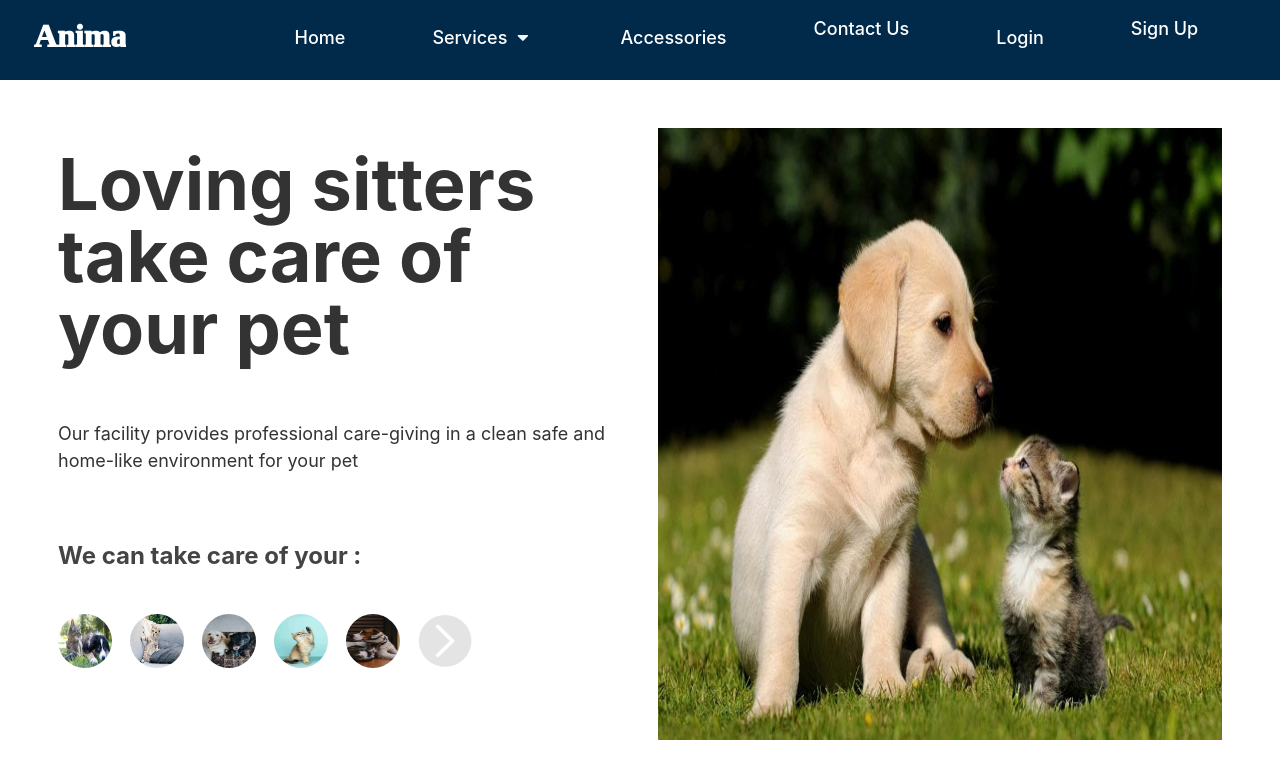
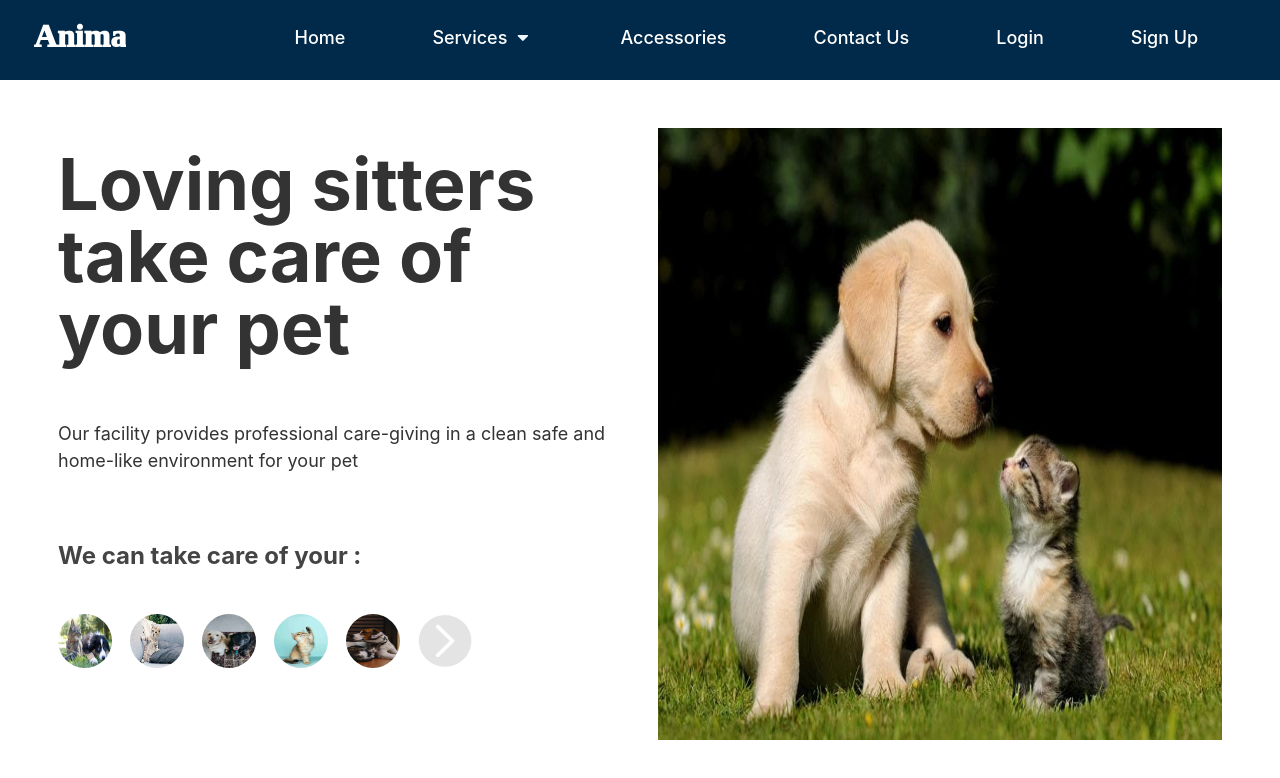
Before and after one commit to Devrangasamy/Anima, a React (Create React App) app in the folder client/: page / in a window 1280 px wide. Shown: the top 778 px of the page. Built offline with nearby package versions, Linux system fonts and the light colour scheme.

Commit message:
"Updates in the nav bar"

```diff
--- a/client/src/components/Navbar/Navbar.js
+++ b/client/src/components/Navbar/Navbar.js
@@ -84,7 +84,7 @@ function Navbar() {
               Accessories
             </Link>
           </li>
-          <li className="nav-item">
+          <li className="nav-items">
             <Link
               to="/contactus"
               className="nav-links"
@@ -114,7 +114,7 @@ function Navbar() {
           )}
           {/* <Profile trigger={buttonPopup} setTrigger={setButtonPopup}></Profile> */}
           {!localStorage.getItem("username") && (
-            <li className="nav-item">
+            <li className="nav-items">
               <Link
                 to="/signup"
                 className="nav-links"
--- a/client/src/components/Profile/Userprofile.js
+++ b/client/src/components/Profile/Userprofile.js
@@ -25,6 +25,7 @@ export const Userprofile = () => {
     axios
       .get(`http://127.0.0.1:8000/api/auth/${localStorage.getItem("username")}`)
       .then((data) => {
+        console.log(data + "data")
         setUserdata(data.data[0]);
       })
       .catch((error) => {
@@ -55,6 +56,7 @@ export const Userprofile = () => {
 
   const showprofileEdit = () => {
     console.log(userdata.username);
+    console.log(userdata)
     setprofileEditPage(
       <ProfileEditPage
         username={userdata.username}
```
